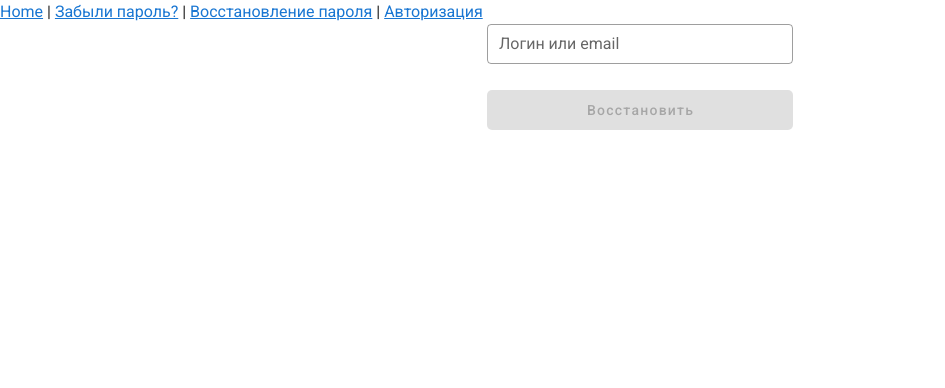
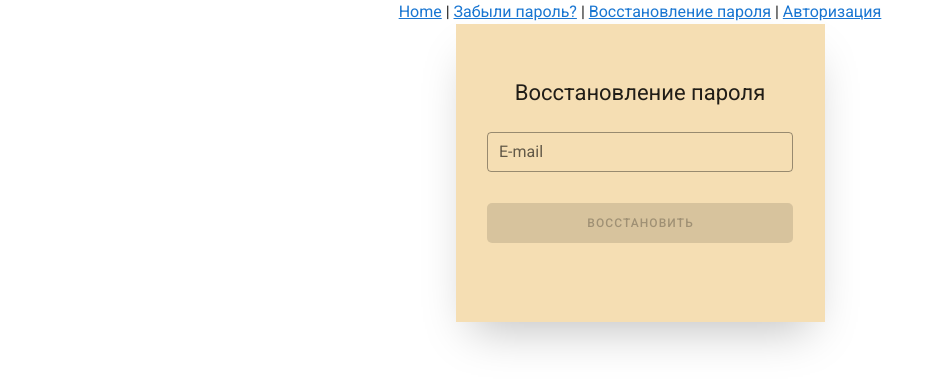
Before and after one commit to Lisich1/distance-learning-swa, a Vue app: page /forgot-password in a window 1280 px wide. Shown: the top 388 px of the page, without its empty margins (0-945 px from the left). Built offline with nearby package versions, Linux system fonts and the light colour scheme; no server answers.

Commit message:
Style ForgotPassword

```diff
--- a/public/index.html
+++ b/public/index.html
@@ -1,5 +1,6 @@
 <!DOCTYPE html>
 <html lang="en">
+
 <head>
 	<meta charset="utf-8">
 	<meta http-equiv="X-UA-Compatible" content="IE=edge">
@@ -8,12 +9,17 @@
 	<title><%= htmlWebpackPlugin.options.title %></title>
 	<link rel="stylesheet" href="https://fonts.googleapis.com/css?family=Roboto:100,300,400,500,700,900">
 	<link rel="stylesheet" href="https://cdn.jsdelivr.net/npm/@mdi/font@latest/css/materialdesignicons.min.css">
+	<link rel="preconnect" href="https://fonts.gstatic.com">
+	<link href="https://fonts.googleapis.com/css2?family=Rubik&display=swap" rel="stylesheet">
 </head>
+
 <body>
 	<noscript>
-      <strong>We're sorry but <%= htmlWebpackPlugin.options.title %> doesn't work properly without JavaScript enabled. Please enable it to continue.</strong>
+		<strong>We're sorry but <%= htmlWebpackPlugin.options.title %> doesn't work properly without JavaScript enabled.
+			Please enable it to continue.</strong>
 	</noscript>
 	<div id="app"></div>
 	<!-- built files will be auto injected -->
 </body>
+
 </html>
--- a/src/App.vue
+++ b/src/App.vue
@@ -1,5 +1,5 @@
 <template>
-	<v-app id="app">
+	<v-app id="app" class="red">
 		<div id="nav">
 			<router-link to="/">Home</router-link> |
 			<router-link to="/forgot-password">Забыли пароль?</router-link> |
--- a/src/assets/Style.scss
+++ b/src/assets/Style.scss
@@ -1,3 +1,14 @@
-// @import "../components/indivisible/button.scss";
-// @import "../components/indivisible/input.scss";
-// $color-pack: false;
+h2 {
+	font-size: 22px;
+	line-height: 26px;
+	font-style: normal;
+	font-weight: normal;
+}
+
+//// Временно
+
+.v-application--wrap {
+	display: flex;
+	flex-direction: column;
+	align-items: center;
+}
--- a/src/components/Button/Button.vue
+++ b/src/components/Button/Button.vue
@@ -6,6 +6,7 @@
 		:loading="loading"
 		@click="$emit('click')"
 		color="#c4c4c4"
+		small
 	>
 		<slot></slot
 	></v-btn>
--- a/src/components/Button/button.scss
+++ b/src/components/Button/button.scss
@@ -3,19 +3,17 @@
 
 	border-radius: 5px;
 
-	text-transform: none !important;
-	font-size: 14px;
-	line-height: 17px;
+	line-height: 25px;
 	box-shadow: none;
-	// background-color: #c4c4c4;
+	&::before {
+		background-color: transparent;
+	}
 	&:focus {
-		background-color: #c4c4c4;
-
-		border: 2px solid #000000;
+		border: 2px solid #000000 !important;
 	}
 	&:hover {
-		background-color: #c4c4c4;
-
 		box-shadow: 0px 22px 44px -15px rgba(0, 0, 0, 0.25);
 	}
 }
+
+// TODO сделать line-height:14px
--- a/src/plugins/vuetify.js
+++ b/src/plugins/vuetify.js
@@ -3,6 +3,4 @@ import Vuetify from "vuetify/lib";
 
 Vue.use(Vuetify);
 
-export default new Vuetify({
-	// customVariables: ["~/assets/variables.scss"],
-});
+export default new Vuetify({});
--- a/src/views/Auth/ForgotPassword.vue
+++ b/src/views/Auth/ForgotPassword.vue
@@ -5,19 +5,27 @@
 			электронного адреса, следуйте инструкции в письме</SuccessPanel
 		>
 		<v-form v-else class="forgot-password__form">
+			<h2>Восстановление пароля</h2>
+			<div class="forgot-password__email">
 				<v-text-field
 					class="input"
 					type="text"
-				label="Логин или email"
-				name="login"
-				id="login"
+					label="E-mail"
+					name="email"
+					id="email"
 					:rules="[rules.required]"
-				v-model="login"
+					v-model="email"
 					:messages="message"
 					outlined
 					dense
 				/>
-			<Button :disabled="!login" @click="sendEmail">Восстановить</Button>
+			</div>
+			<Button
+				class="forgot-password__button"
+				:disabled="!email"
+				@click="sendEmail"
+				>Восстановить</Button
+			>
 		</v-form>
 	</div>
 </template>
@@ -32,7 +40,7 @@ export default {
 		Button,
 	},
 	data: () => ({
-		login: null,
+		email: null,
 		message: null,
 		success: false,
 		isSent: false,
@@ -49,7 +57,7 @@ export default {
 			this.success = true;
 			if (this.success) {
 				this.isSent = true;
-				this.login = "";
+				this.email = "";
 			} else this.message = "Неверный email или email не привязан к аккаунту";
 		},
 	},
--- a/src/views/Auth/auth.scss
+++ b/src/views/Auth/auth.scss
@@ -1,8 +1,20 @@
 .forgot-password {
 	display: flex;
+	flex-direction: column;
+	align-items: center;
+	width: 369px;
+	height: 298px;
+	box-shadow: 0px 22px 44px -15px rgba(0, 0, 0, 0.25);
 
-	align-items: center;
-	justify-content: center;
+	background-color: wheat;
+	h2 {
+		text-align: center;
+		margin-top: 56px;
+	}
+	&__email {
+		margin-top: 26px;
+		margin-bottom: 5px;
+	}
 }
 .reset-password {
 	display: flex;
```
Also changed, not shown: src/scss/variables.scss (+9 -0 lines). Lines whose indentation alone changed are shown as unchanged.
